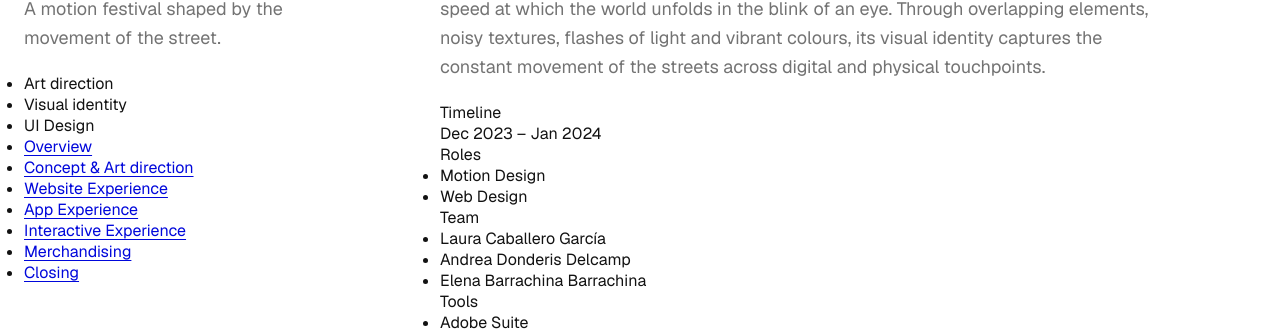
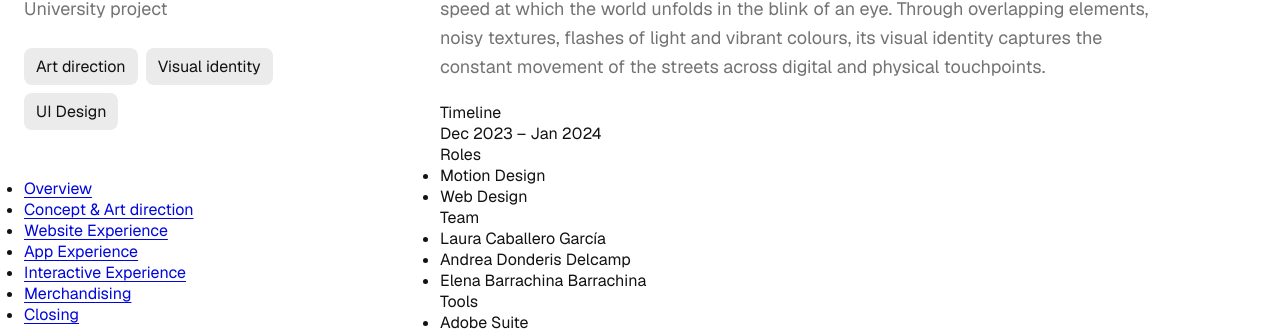
Before and after one commit to lcaballerogar/uoc-hcss-2-pec1, a website built with Parcel: page src/index.html in a window 1280 px wide. Shown: the part 784-1120 px from the top of the page. Built offline with nearby package versions, Linux system fonts and the light colour scheme.

Commit message:
feat: add case-header component and tag links to markup

```diff
--- /dev/null
+++ b/src/assets/styles/components/_case-header.scss
@@ -0,0 +1,49 @@
+/*------------------------------------*\
+  #CASE-HEADER
+\*------------------------------------*/
+
+@use "../settings/variables";
+
+/**
+ * Introduction of the case study: title, claim and tags.
+ *
+ * 1. Margins in one direction only (CSS Guidelines).
+ * 2. Removes the markers but keeps the list semantics in Safari,
+ *    which drops them with `list-style: none`.
+ * 3. Tags link to the portfolio archive filtered by that category.
+ *    They look like chips, so they drop the base link underline.
+ * 4. Overrides the base link states (`a:visited`, `a:hover`), whose
+ *    specificity (0,1,1) beats a single class.
+ */
+
+.case-header {
+  &__client {
+    margin-bottom: variables.$spacing-l; /* [1] */
+  }
+
+  &__tags {
+    display: flex;
+    flex-wrap: wrap;
+    gap: variables.$spacing-2xs;
+    margin-bottom: variables.$spacing-2xl; /* [1] */
+    list-style-type: ""; /* [2] */
+  }
+
+  &__tag-link {
+    display: inline-block;
+    padding: variables.$spacing-2xs variables.$spacing-xs;
+    color: variables.$color-tag-text-default;
+    text-decoration: none; /* [3] */
+    background-color: variables.$color-tag-background-default;
+    border-radius: variables.$radius-tag;
+
+    &:visited {
+      color: variables.$color-tag-text-default; /* [4] */
+    }
+
+    &:hover {
+      color: variables.$color-tag-text-default; /* [4] */
+      background-color: variables.$color-tag-background-hover;
+    }
+  }
+}
--- a/src/assets/styles/main.scss
+++ b/src/assets/styles/main.scss
@@ -39,6 +39,7 @@
  * COMPONENTS
  * Case.................Case study layout: sticky hero, sidebar and content grid.
  * Skip-link............Keyboard shortcut to the main content.
+ * Case-header..........Case study title, claim and tags.
  *
  * UTILITIES
  * (none yet)
@@ -93,7 +94,9 @@
   #COMPONENTS
 \*------------------------------------*/
 @use "components/case";
-@use "components/skip-link"
+@use "components/skip-link";
+@use "components/case-header";
+
 
 
 /*------------------------------------*\
--- a/src/assets/styles/settings/_variables.scss
+++ b/src/assets/styles/settings/_variables.scss
@@ -17,6 +17,8 @@
 
 // Primitives: color
 $color-neutral-0: #fff;
+$color-neutral-100: #ebebeb;
+$color-neutral-200: #dedede;
 $color-neutral-600: #737373;
 $color-neutral-700: #535353;
 $color-neutral-950: #121212;
@@ -81,12 +83,25 @@ $color-link-visited: $color-blue-800;
 $color-focus: $color-blue-400;
 
 
+// Color: tag
+$color-tag-background-default: $color-neutral-100;
+$color-tag-background-hover: $color-neutral-200;
+$color-tag-background-active: $color-neutral-950;
+
+$color-tag-text-default: $color-neutral-950;
+$color-tag-text-active: $color-neutral-0;
+
+
 // Spacing
 $spacing-container-inline: $spacing-l;
 $spacing-grid-column: $spacing-s;
 
 $spacing-heading: $spacing-2xs;
 $spacing-paragraph: $spacing-m;
+
+// Radius
+$radius-tag: $radius-s;
+
 
 
 /*------------------------------------*\
--- a/src/index.html
+++ b/src/index.html
@@ -36,11 +36,11 @@
           <div class="case__sidebar">
             <header class="case-header">
               <h1 class="case-header__title">Blink</h1>
-              <p class="case-header__claim">A motion festival shaped by the movement of the street.</p>
+              <p class="case-header__client">University project</p>
               <ul class="case-header__tags">
-                <li class="case-header__tag">Art direction</li>
-                <li class="case-header__tag">Visual identity</li>
-                <li class="case-header__tag">UI Design</li>
+                <li class="case-header__tag"><a class="case-header__tag-link" href="">Art direction</a></li>
+                <li class="case-header__tag"><a class="case-header__tag-link" href="">Visual identity</a></li>
+                <li class="case-header__tag"><a class="case-header__tag-link" href="">UI Design</a></li>
               </ul>
             </header>
 
```
